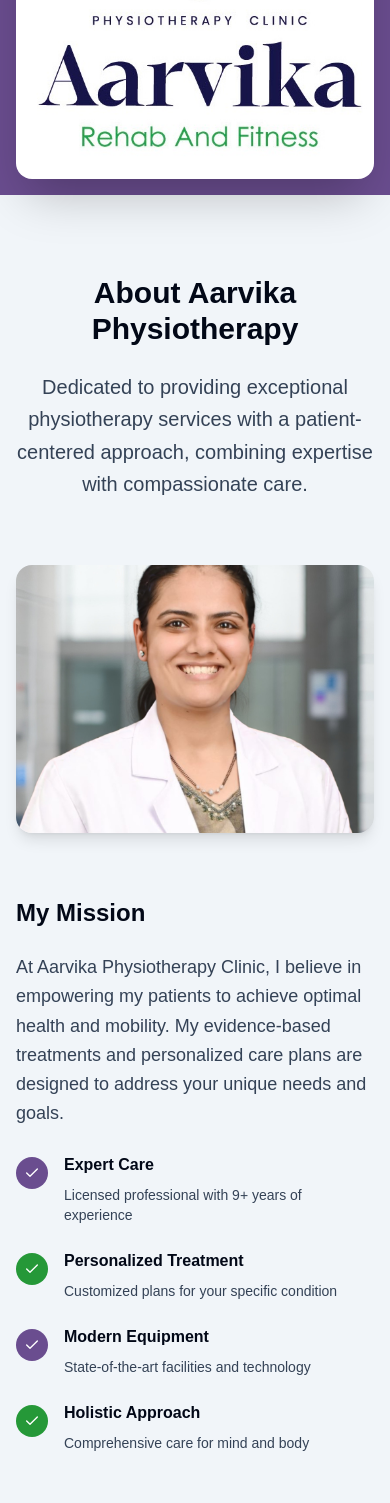
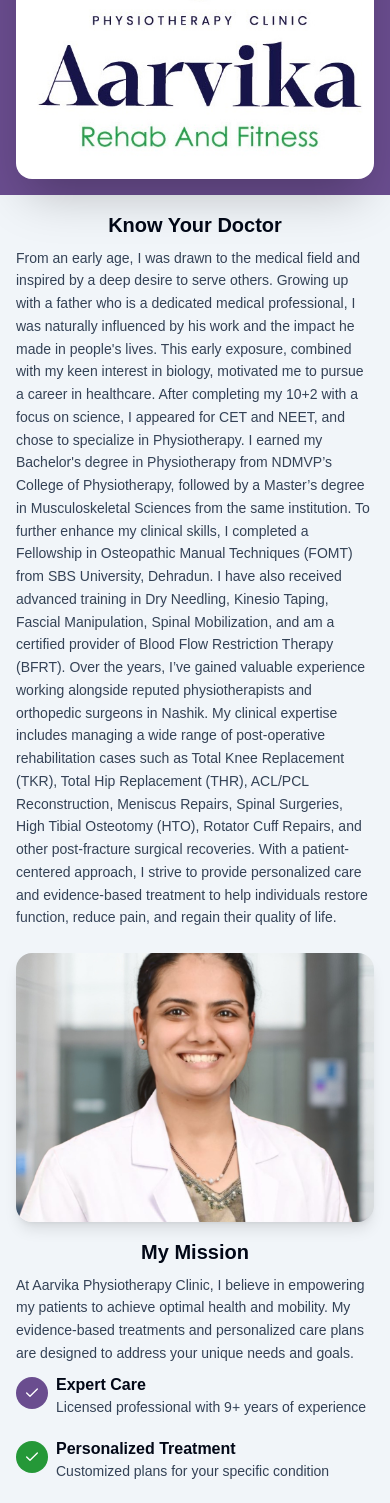
Before and after one commit to Saloni-Oswal/aarvika, a React (Vite) app: page / in a window 390 px wide. Shown: the part 462-1965 px from the top of the page. Built offline with nearby package versions, Linux system fonts and the light colour scheme.

Commit message:
Fixed mobile styles and updated content for about section.

```diff
--- a/src/components/about.tsx
+++ b/src/components/about.tsx
@@ -4,7 +4,7 @@
 export default function About() {
   const BASE_URL = import.meta.env.BASE_URL;
 
-  const features = [
+  const FEATURES = [
     {
       title: "Expert Care",
       description: "Licensed professional with 9+ years of experience",
@@ -24,9 +24,13 @@
   ];
 
   return (
-    <section id='about' className='py-20 bg-muted' data-testid='about-section'>
-      <div className='max-w-7xl mx-auto px-4 sm:px-6 lg:px-8'>
-        <div className='text-center mb-16'>
+    <section
+      id='about'
+      className='bg-muted scroll-mt-20'
+      data-testid='about-section'
+    >
+      <div className='max-w-7xl mx-auto p-4 sm:px-6 lg:p-8'>
+        {/* <div className='text-center mb-10'>
           <h2
             className='text-3xl md:text-5xl font-bold text-foreground mb-6'
             data-testid='about-title'
@@ -41,8 +45,44 @@
             patient-centered approach, combining expertise with compassionate
             care.
           </p>
-        </div>
-        <div className='grid grid-cols-1 lg:grid-cols-2 gap-16 items-center'>
+        </div> */}
+        <h2
+          className='text-xl md:text-4xl font-bold text-foreground mb-2 md:mb-6 text-center'
+          data-testid='about-title'
+        >
+          Know Your Doctor
+        </h2>
+        <p
+          className='text-sm md:text-xl text-muted-foreground max-w-7xl mx-auto leading-relaxed'
+          data-testid='team-subtitle'
+        >
+          From an early age, I was drawn to the medical field and inspired by a
+          deep desire to serve others. Growing up with a father who is a
+          dedicated medical professional, I was naturally influenced by his work
+          and the impact he made in people's lives. This early exposure,
+          combined with my keen interest in biology, motivated me to pursue a
+          career in healthcare. After completing my 10+2 with a focus on
+          science, I appeared for CET and NEET, and chose to specialize in
+          Physiotherapy. I earned my Bachelor's degree in Physiotherapy from
+          NDMVP’s College of Physiotherapy, followed by a Master’s degree in
+          Musculoskeletal Sciences from the same institution. To further enhance
+          my clinical skills, I completed a Fellowship in Osteopathic Manual
+          Techniques (FOMT) from SBS University, Dehradun. I have also received
+          advanced training in Dry Needling, Kinesio Taping, Fascial
+          Manipulation, Spinal Mobilization, and am a certified provider of
+          Blood Flow Restriction Therapy (BFRT). Over the years, I’ve gained
+          valuable experience working alongside reputed physiotherapists and
+          orthopedic surgeons in Nashik. My clinical expertise includes managing
+          a wide range of post-operative rehabilitation cases such as Total Knee
+          Replacement (TKR), Total Hip Replacement (THR), ACL/PCL
+          Reconstruction, Meniscus Repairs, Spinal Surgeries, High Tibial
+          Osteotomy (HTO), Rotator Cuff Repairs, and other post-fracture
+          surgical recoveries. With a patient-centered approach, I strive to
+          provide personalized care and evidence-based treatment to help
+          individuals restore function, reduce pain, and regain their quality of
+          life.
+        </p>
+        <div className='grid grid-cols-1 lg:grid-cols-2 gap-4 md:gap-16 mt-6 md:mt-12'>
           <div>
             <img
               src={`${BASE_URL}Dr.Rashmi_cropped.jpg`}
@@ -53,13 +93,13 @@
           </div>
           <div>
             <h3
-              className='text-2xl md:text-3xl font-bold text-foreground mb-6'
+              className='text-center text-xl md:text-4xl font-bold text-foreground mb-2 md:mb-6'
               data-testid='mission-title'
             >
               My Mission
             </h3>
             <p
-              className='text-lg text-muted-foreground mb-6 leading-relaxed'
+              className='text-sm md:text-lg text-muted-foreground sm:text-center mb-2 md:mb-6 leading-relaxed'
               data-testid='mission-description'
             >
               At Aarvika Physiotherapy Clinic, I believe in empowering my
@@ -67,8 +107,8 @@
               treatments and personalized care plans are designed to address
               your unique needs and goals.
             </p>
-            <div className='grid grid-cols-1 sm:grid-cols-2 gap-6'>
-              {features.map((feature, index) => (
+            <div className='grid grid-cols-1 sm:grid-cols-2 gap-5 md:gap-6'>
+              {FEATURES.map((feature, index) => (
                 <div
                   key={index}
                   className='flex items-start'
@@ -77,19 +117,19 @@
                   <div
                     className={`${
                       index % 2 === 0 ? "bg-primary" : "bg-accent"
-                    } text-white rounded-full p-2 mr-4 mt-1`}
+                    } text-white rounded-full p-2 mr-2 md:mr-4 mt-1`}
                   >
                     <Check size={16} />
                   </div>
                   <div>
                     <h4
-                      className='font-semibold text-foreground mb-2'
+                      className='md:text-lg font-semibold text-foreground'
                       data-testid={`feature-title-${index}`}
                     >
                       {feature.title}
                     </h4>
                     <p
-                      className='text-muted-foreground text-sm'
+                      className='text-sm md:text-lg text-muted-foreground'
                       data-testid={`feature-description-${index}`}
                     >
                       {feature.description}
```
